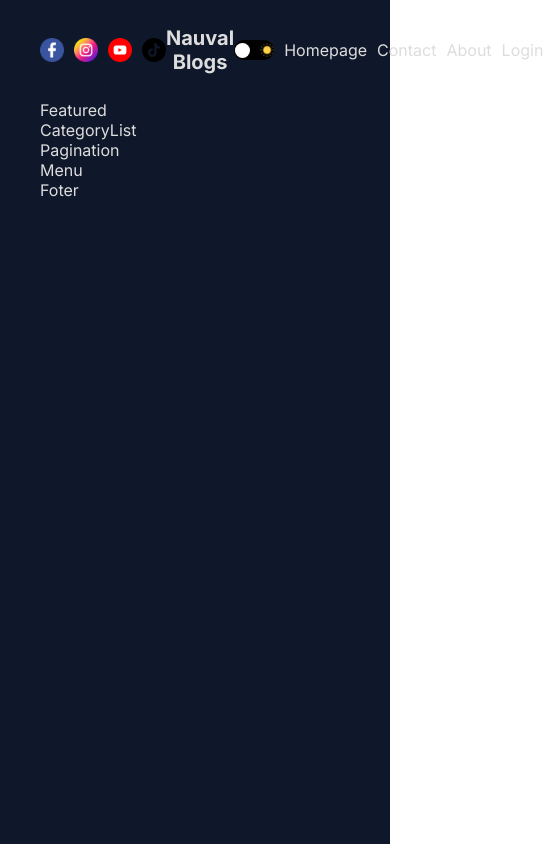
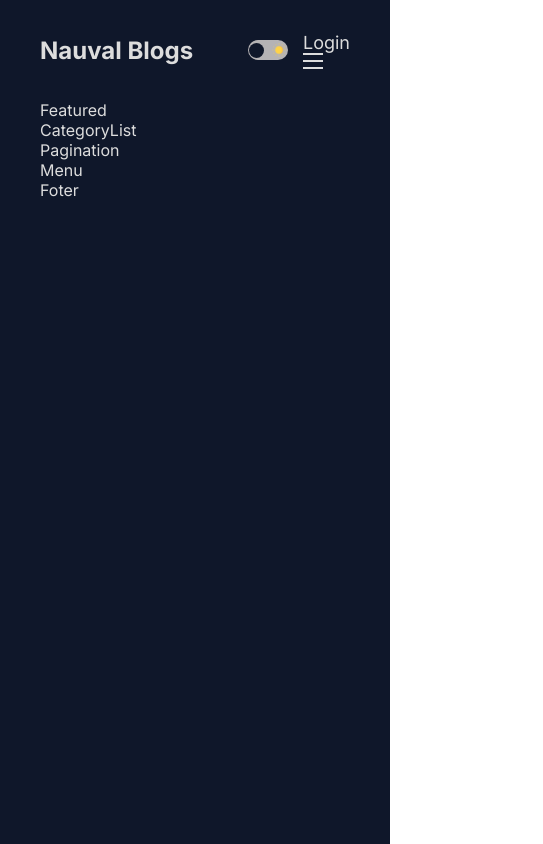
Before and after one commit to nauvalyusufaddairy/personal-blog, a Next.js app: page / in a window 390 px wide. Shown: the whole page, 543 px wide, since content can reach past the window. Built offline with nearby package versions, Linux system fonts and the light colour scheme.

Commit message:
50:58 hamburger

```diff
--- a/src/components/authLink/AuthLink.tsx
+++ b/src/components/authLink/AuthLink.tsx
@@ -1,8 +1,11 @@
+"use client";
 import Link from "next/link";
 import styles from "./authLink.module.css";
+import { useState } from "react";
 
 export default function AuthLink() {
   const status = "notauthenticated";
+  const [open, setOpen] = useState(false);
 
   return (
     <div>
@@ -15,6 +18,11 @@ export default function AuthLink() {
           <span className={styles.link}>logout</span>
         </>
       )}
+      <div className={styles.burger}>
+        <div className={styles.line}></div>
+        <div className={styles.line}></div>
+        <div className={styles.line}></div>
+      </div>
     </div>
   );
 }
--- a/src/components/authLink/authLink.module.css
+++ b/src/components/authLink/authLink.module.css
@@ -1,3 +1,16 @@
 .link:hover{
 cursor:pointer;
 }
+
+.burger{
+    width: 20px;
+    height: 16px;
+    display: flex;
+    flex-direction: column;
+    justify-content: space-between;
+}
+.line{
+    width: 100%;
+    height: 2px;
+    background-color: var(--textColor);
+}
--- a/src/components/navbar/Navbar.tsx
+++ b/src/components/navbar/Navbar.tsx
@@ -13,11 +13,20 @@ export default function Navbar() {
         <Image src="/tiktok.png" width={24} height={24} alt="facebook" />
       </div>
       <div className={styles.logo}>Nauval Blogs</div>
-      <div className={styles.link}>
+      <div className={styles.links}>
         <ThemeToggle />
-        <Link href={"/"}> Homepage</Link>
-        <Link href={"/"}> Contact</Link>
-        <Link href={"/"}> About</Link>
+        <Link href={"/"} className={styles.link}>
+          {" "}
+          Homepage
+        </Link>
+        <Link href={"/"} className={styles.link}>
+          {" "}
+          Contact
+        </Link>
+        <Link href={"/"} className={styles.link}>
+          {" "}
+          About
+        </Link>
 
         <AuthLink />
       </div>
--- a/src/components/navbar/navbar.module.css
+++ b/src/components/navbar/navbar.module.css
@@ -1,24 +1,58 @@
-.container{
+.container {
   display: flex;
   align-items: center;
   justify-content: space-between;
   height: 100px;
 }
-.social{
+
+.social {
   display: flex;
-    gap:10px;
+  gap: 10px;
   flex: 1;
 }
 
-.logo{
+.logo {
+  flex: 1;
+  text-align: center;
+  font-size: 36px;
+  font-weight: bold;
+}
+
+.links {
   display: flex;
-    text-align: center;
+  align-items: center;
+  gap: 20px;
   flex: 1;
   font-size: 20px;
-    font-weight: bold;
 }
-.link{
-    flex: 1;
-    display: flex;
-    gap: 10px;
+
+@media screen and (max-width: 1280px) {
+  .logo {
+    font-size: 32px;
   }
+  .links {
+    font-size: 18px;
+    gap: 15px;
+  }
+}
+@media screen and (max-width: 1024px) {
+  .social {
+    display: none;
+  }
+  .logo {
+    text-align: left;
+  }
+}
+@media screen and (max-width: 768px) {
+  .logo {
+    font-size: 24px;
+  }
+}
+@media screen and (max-width: 640px) {
+  .links{
+    justify-content: flex-end;
+  }
+  .link {
+    display: none;
+  }
+}
--- a/src/components/themeToggle/ThemeToggle.tsx
+++ b/src/components/themeToggle/ThemeToggle.tsx
@@ -7,12 +7,23 @@ import { ThemeContext, ThemeContextProvider } from "@/context/ThemeContext";
 export default function ThemeToggle() {
   const { theme, toggle } = useContext(ThemeContext) as any;
 
-  console.log(theme);
-
   return (
-    <div onClick={() => toggle()} className={styles.container}>
+    <div
+      onClick={() => toggle()}
+      className={styles.container}
+      style={
+        theme === "dark"
+          ? { background: "#c7c4c4e7" }
+          : { background: "#0f172a" }
+      }>
       <Image src={"/moon.png"} alt="moon" width={14} height={14} />
-      <div className={styles.ball}></div>
+      <div
+        className={styles.ball}
+        style={
+          theme === "dark"
+            ? { left: 1, background: "#0f172a" }
+            : { right: 1, background: "white" }
+        }></div>
       <Image src={"/sun.png"} alt="sun" width={14} height={14} />
     </div>
   );
--- a/src/components/themeToggle/themeToggle.module.css
+++ b/src/components/themeToggle/themeToggle.module.css
@@ -1,13 +1,15 @@
 .container {
     width: 40px;
     height: 20px;
-    border-radius: 50px;
+    border-radius: 30px;
     cursor: pointer;
     display: flex;
     align-items: center;
     justify-content: space-between;
     position: relative;
-    background-color: black;
+    padding: 0 2px;
+
+
   }
 
   .ball{
@@ -15,6 +17,5 @@
     height: 15px;
     border-radius: 50%;
     position: absolute;
-   background-color: white;
-    left: 1px;
+
   }
```
Lines whose indentation alone changed are shown as unchanged.
